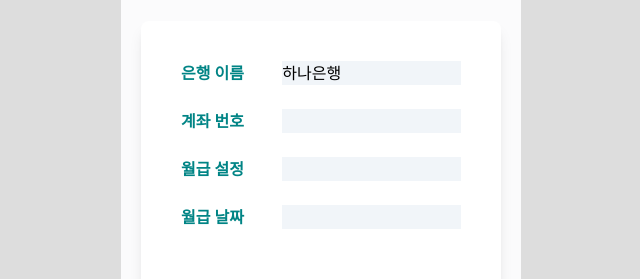
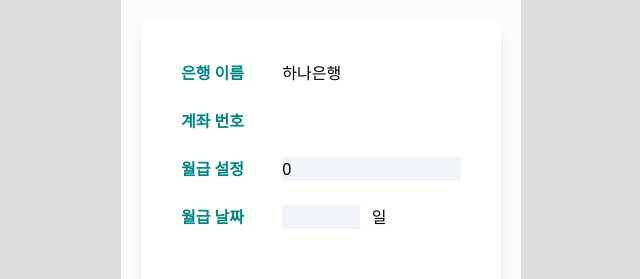
Before and after one commit to HanaPiece/hana-piece-client, a React (Vite) app: page /mypage/salary in a window 1280 px wide. Shown: the part 199-478 px from the top of the page, without its empty margins (319-959 px from the left). Built offline with nearby package versions, Linux system fonts and the light colour scheme; no server answers; what chartjs-plugin-datalabels would draw is missing.

Commit message:
design: 월급 관리 고정 부분 배경 삭제, 단위 추가

```diff
--- a/src/pages/mypage/salary/SalaryPage.tsx
+++ b/src/pages/mypage/salary/SalaryPage.tsx
@@ -94,12 +94,12 @@ export const SalaryPage = () => {
             <label className="m-3 text-customGreen font-semibold col-span-1">
               은행 이름
             </label>
-            <span className="m-3 bg-slate-100 col-span-2">하나은행</span>
+            <span className="m-3 col-span-2">하나은행</span>
 
             <label className="m-3 text-customGreen font-semibold col-span-1">
               계좌 번호
             </label>
-            <span className="m-3 bg-slate-100 col-span-2">
+            <span className="m-3 col-span-2">
               {salaryInfo?.accountNumber}
             </span>
 
@@ -109,21 +109,21 @@ export const SalaryPage = () => {
             <input
               type="text"
               className="m-3 bg-slate-100 col-span-2"
-              value={newSalary}
+              value={Number(newSalary).toLocaleString()}
               id="salary"
-              onChange={(e) => setNewSalary(e.target.value)}
+              onChange={(e) => setNewSalary(e.target.value.replace(/,/g, ""))}
             />
-
             <label className="m-3 text-customGreen font-semibold col-span-1">
               월급 날짜
             </label>
             <input
               type="text"
-              className="m-3 bg-slate-100 col-span-2"
+              className="m-3 bg-slate-100"
               value={newSalaryDay}
               id="salaryDay"
               onChange={(e) => setNewSalaryDay(e.target.value)}
             />
+            <span className="my-3">일</span>
             <div className="col-span-3 mt-10">
               <button onClick={buttonClicked} className="green-button">저장</button>
             </div>
```
